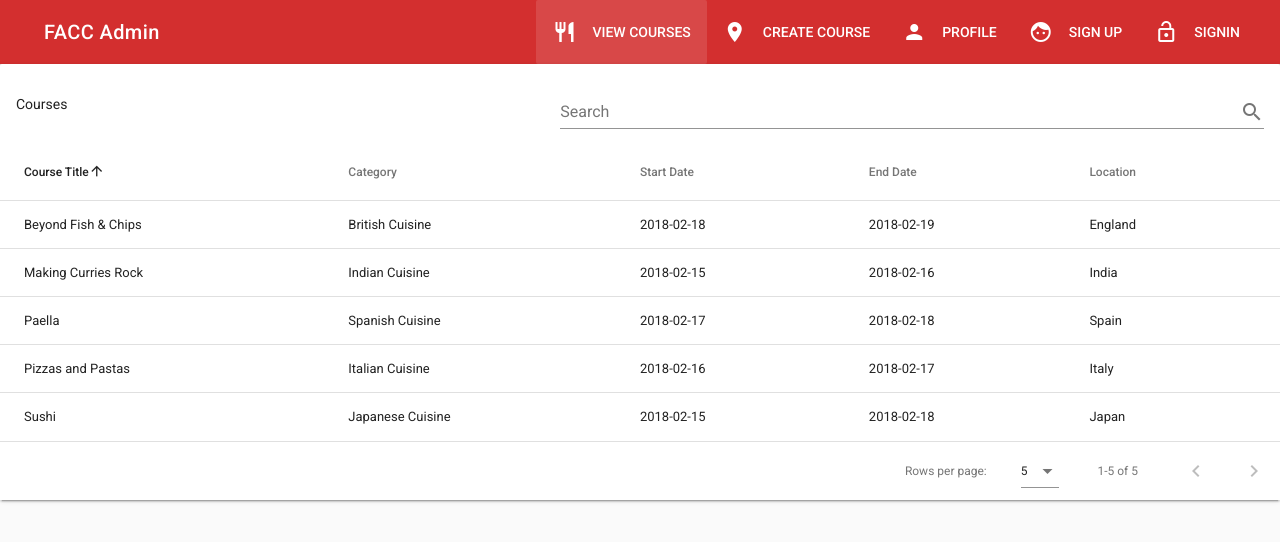
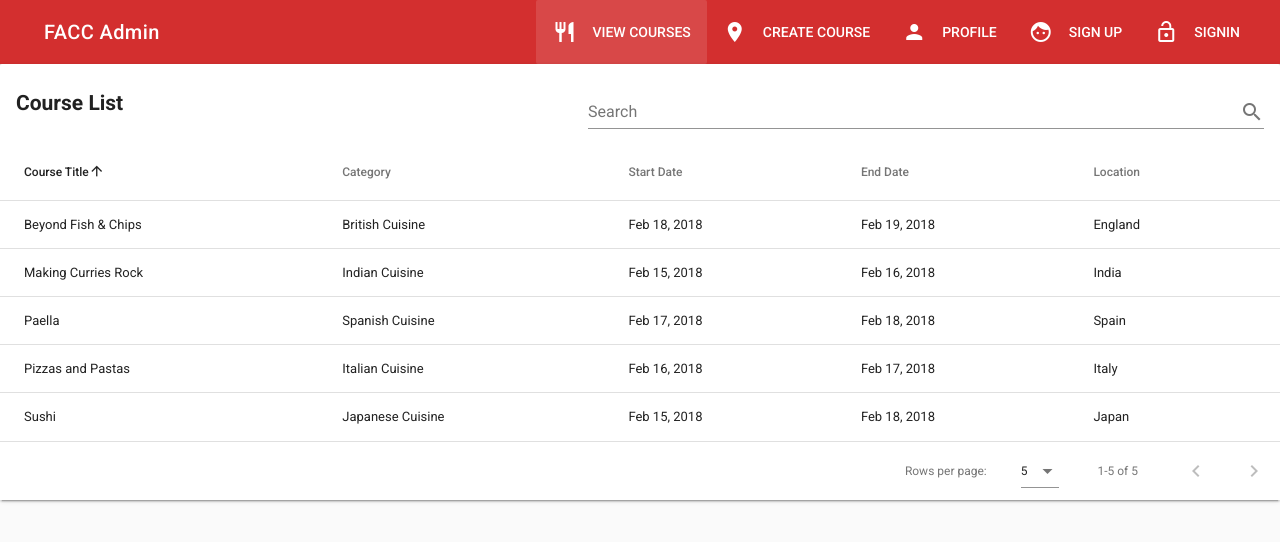
Before and after one commit to pixels-bytes/facc-admin, a Vue app: page /courses in a window 1280 px wide. Shown: the top 542 px of the page. Built offline with nearby package versions, Linux system fonts and the light colour scheme.

Commit message:
Date Filter Added

```diff
--- a/src/components/Course/Courses.vue
+++ b/src/components/Course/Courses.vue
@@ -1,7 +1,7 @@
 <template>
   <v-card>
     <v-card-title>
-      Courses
+      <h2>Course List</h2>
       <v-spacer></v-spacer>
       <v-text-field append-icon="search" label="Search" single-line hide-details v-model="search"></v-text-field>
     </v-card-title>
@@ -10,8 +10,8 @@
       <template slot="items" slot-scope="props">
         <td>{{ props.item.title }}</td>
         <td>{{ props.item.category }}</td>
-        <td>{{ props.item.startDate }}</td>
-        <td>{{ props.item.endDate }}</td>
+        <td>{{ props.item.startDate | date }}</td>
+        <td>{{ props.item.endDate | date }}</td>
         <td>{{ props.item.location }}</td>
       </template>
       <v-alert slot="no-results" :value="true" color="error" icon="warning">
--- /dev/null
+++ b/src/filters/date.js
@@ -0,0 +1,8 @@
+export default (value) => {
+  const date = new Date(value);
+  return date.toLocaleString(['en-US'], {
+    month: 'short',
+    day: '2-digit',
+    year: 'numeric'
+  });
+};
--- a/src/main.js
+++ b/src/main.js
@@ -5,6 +5,7 @@ import 'vuetify/dist/vuetify.min.css';
 import App from './App';
 import router from './router';
 import { store } from './store'
+import DateFilter from './filters/date'
 
 Vue.use(Vuetify, {
   theme: {
@@ -20,6 +21,8 @@ Vue.use(Vuetify, {
 
 Vue.config.productionTip = false;
 
+Vue.filter('date', DateFilter);
+
 /* eslint-disable no-new */
 new Vue({
   el: '#app',
```
